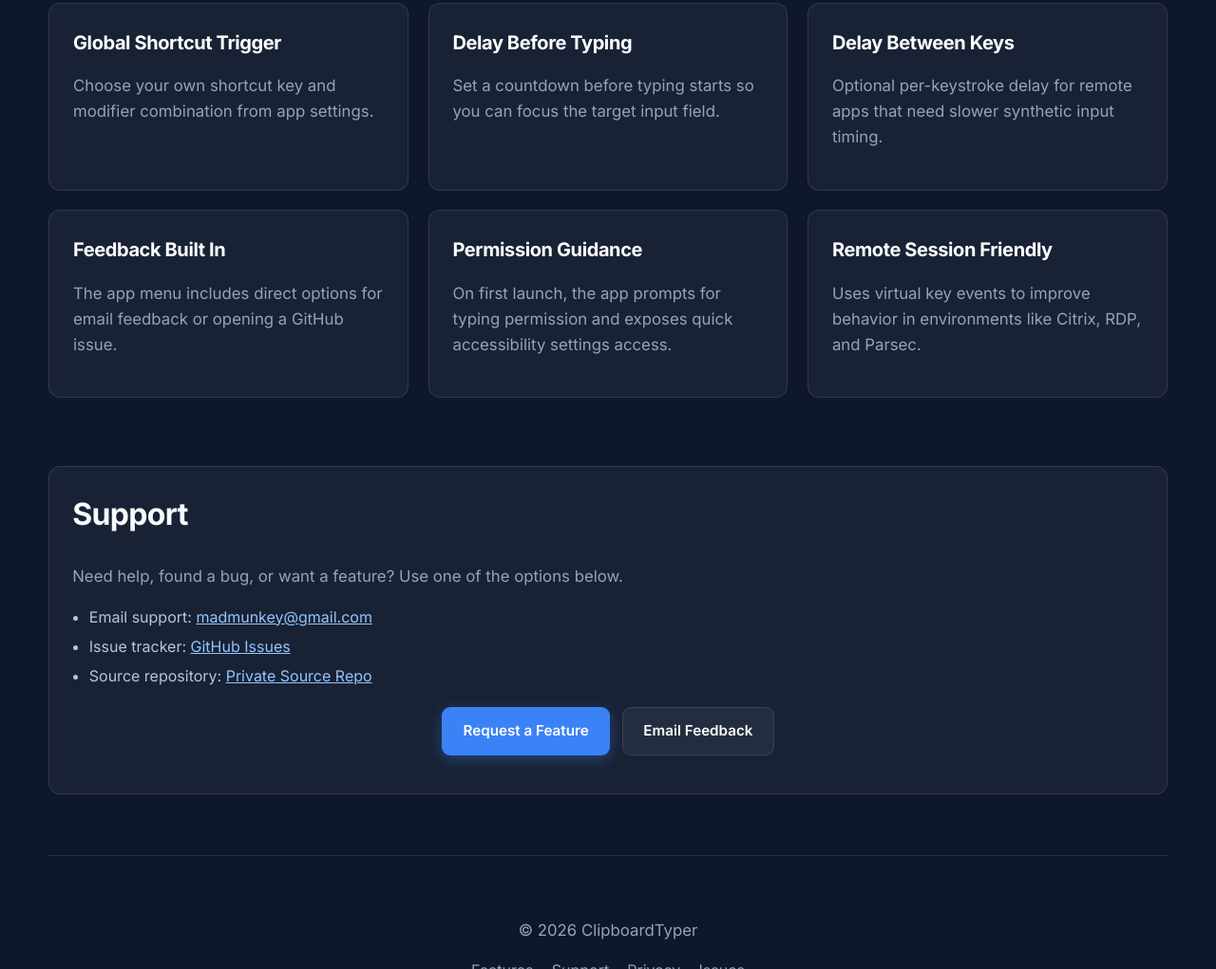
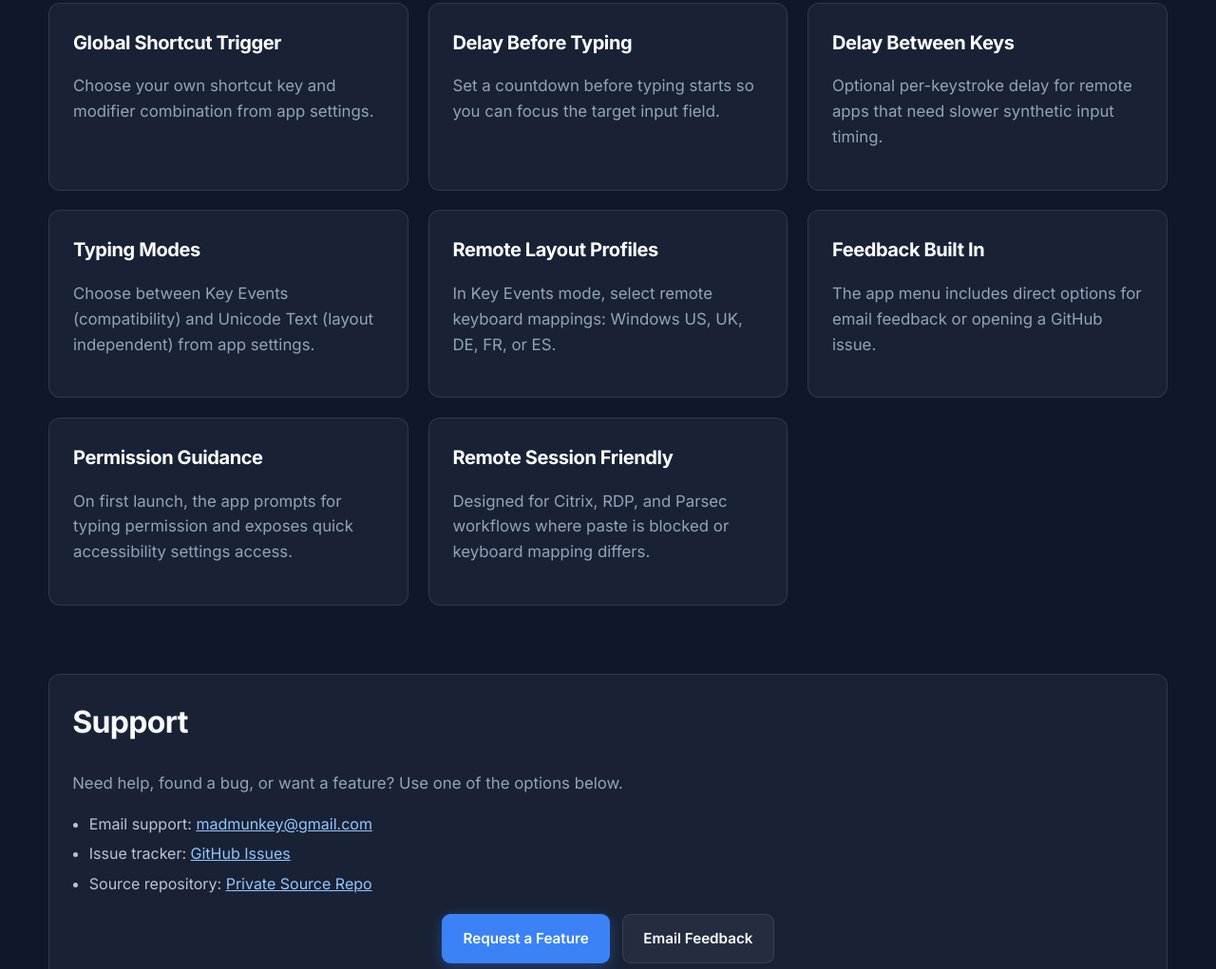
Before and after one commit to madmunky/ClipboardTyper-website, a plain HTML site: page index.html in a window 1280 px wide. Shown: the part 1167-2188 px from the top of the page at 95% size. Drawn offline with Linux system fonts and the light colour scheme.

Commit message:
Update feature page with typing modes and keyboard layout profiles

```diff
--- a/index.html
+++ b/index.html
@@ -70,6 +70,14 @@
         <p>Optional per-keystroke delay for remote apps that need slower synthetic input timing.</p>
       </article>
       <article class="feature-card">
+        <h2 class="feature-title">Typing Modes</h2>
+        <p>Choose between Key Events (compatibility) and Unicode Text (layout independent) from app settings.</p>
+      </article>
+      <article class="feature-card">
+        <h2 class="feature-title">Remote Layout Profiles</h2>
+        <p>In Key Events mode, select remote keyboard mappings: Windows US, UK, DE, FR, or ES.</p>
+      </article>
+      <article class="feature-card">
         <h2 class="feature-title">Feedback Built In</h2>
         <p>The app menu includes direct options for email feedback or opening a GitHub issue.</p>
       </article>
@@ -79,7 +87,7 @@
       </article>
       <article class="feature-card">
         <h2 class="feature-title">Remote Session Friendly</h2>
-        <p>Uses virtual key events to improve behavior in environments like Citrix, RDP, and Parsec.</p>
+        <p>Designed for Citrix, RDP, and Parsec workflows where paste is blocked or keyboard mapping differs.</p>
       </article>
     </section>
 
```
Also changed, not shown: 1 other file.
